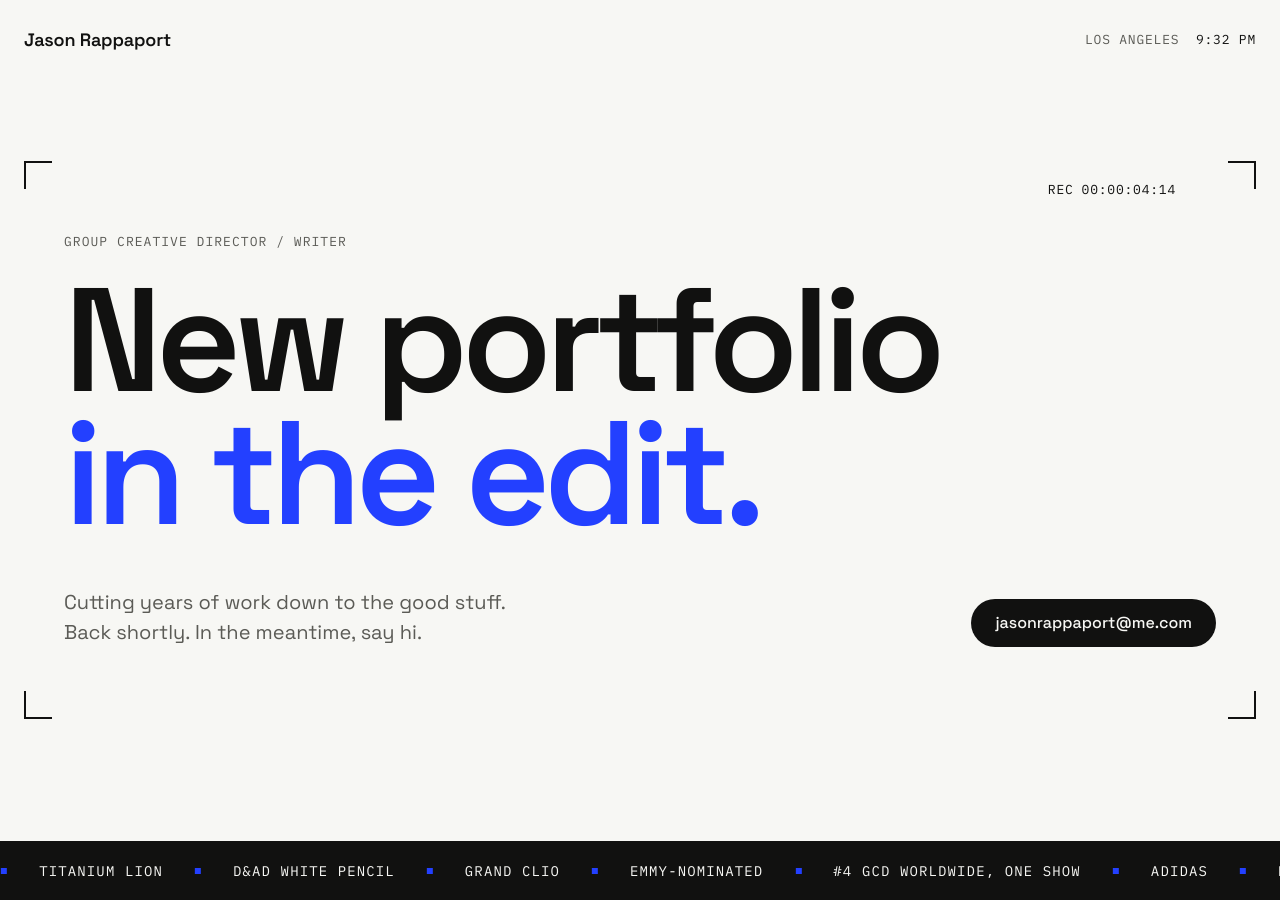
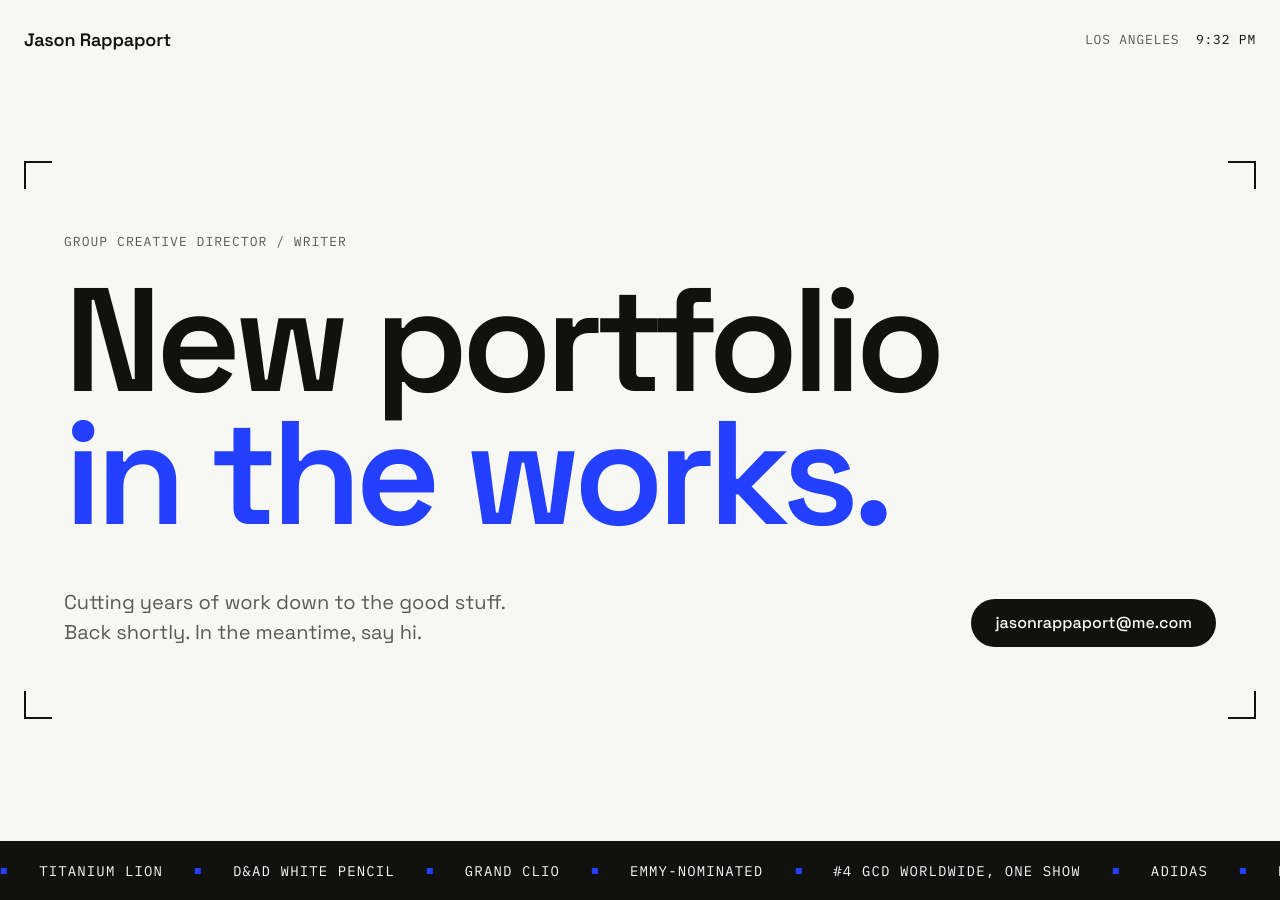
Before and after one commit to JasonrapLA/portfolio-site, a Jekyll site: the page built from index.html, in a window 1280 px wide. Built offline with Jekyll 4.4.1, drawn with Linux system fonts in a browser that asks for light colours.

Commit message:
Holding page: remove REC/timecode, headline 'in the works.'
Co-Authored-By: Claude Opus 5.5 <noreply@anthropic.com>
Claude-Session: https://claude.ai/code/session_013nhuM2BBySvEdNcmEgxc9H

```diff
--- a/_data/site.yml
+++ b/_data/site.yml
@@ -2,7 +2,7 @@
 # The full site stays viewable at /preview/ (hidden from search engines).
 coming_soon: true
 coming_soon_headline: "New portfolio"
-coming_soon_accent: "in the edit."
+coming_soon_accent: "in the works."
 coming_soon_text: "Cutting years of work down to the good stuff. Back shortly. In the meantime, say hi."
 coming_soon_ticker:
   - "2× Cannes Grand Prix"
--- a/_includes/holding.html
+++ b/_includes/holding.html
@@ -10,7 +10,6 @@
       <span class="corner tl" aria-hidden="true"></span><span class="corner tr" aria-hidden="true"></span>
       <span class="corner bl" aria-hidden="true"></span><span class="corner br" aria-hidden="true"></span>
 
-      <div class="hold-tc mono" aria-hidden="true"><span class="rec"></span>REC <span id="holdTc">00:00:00:00</span></div>
       <p class="hold-eyebrow mono">{{ s.role }}</p>
       <h1 class="hold-title">{{ s.coming_soon_headline }}<br><span class="accent">{{ s.coming_soon_accent }}</span></h1>
       <div class="hold-foot">
--- a/assets/css/style.css
+++ b/assets/css/style.css
@@ -70,9 +70,6 @@ button { font: inherit; cursor: pointer; }
 .corner.tr { top: 0; right: 24px; border-top-width: 2px; border-right-width: 2px; }
 .corner.bl { bottom: 0; left: 24px; border-bottom-width: 2px; border-left-width: 2px; }
 .corner.br { bottom: 0; right: 24px; border-bottom-width: 2px; border-right-width: 2px; }
-.hold-tc { position: absolute; top: 20px; right: 64px; display: flex; align-items: center; gap: 8px; font-size: 13px; letter-spacing: 0.06em; font-variant-numeric: tabular-nums; }
-.rec { width: 10px; height: 10px; border-radius: 999px; background: #E5321B; animation: recblink 1.2s steps(1) infinite; }
-@keyframes recblink { 50% { opacity: 0; } }
 .hold-eyebrow { margin-bottom: 24px; font-size: 13px; text-transform: uppercase; letter-spacing: 0.08em; color: var(--muted); }
 .hold-title { font-size: clamp(56px, 11.5vw, 184px); line-height: 0.9; letter-spacing: -0.045em; font-weight: 600; }
 .hold-foot { margin-top: 48px; display: flex; flex-wrap: wrap; gap: 24px 48px; align-items: flex-end; justify-content: space-between; }
@@ -87,7 +84,6 @@ button { font: inherit; cursor: pointer; }
   .ticker-track { animation: none; width: auto; }
   .ticker-list { flex-wrap: wrap; }
   .ticker-list[aria-hidden="true"] { display: none; }
-  .rec { animation: none; }
 }
 @media (max-width: 640px) {
   .hold-frame { padding-top: 64px; padding-bottom: 56px; }
@@ -95,7 +91,6 @@ button { font: inherit; cursor: pointer; }
   .corner { width: 20px; height: 20px; }
   .corner.tl, .corner.bl { left: 16px; }
   .corner.tr, .corner.br { right: 16px; }
-  .hold-tc { right: 40px; top: 18px; font-size: 12px; }
   .hold-meta { font-size: 11px; }
 }
 
```
Also changed, not shown: other parts of _includes/holding.html (+0 -13 lines).
